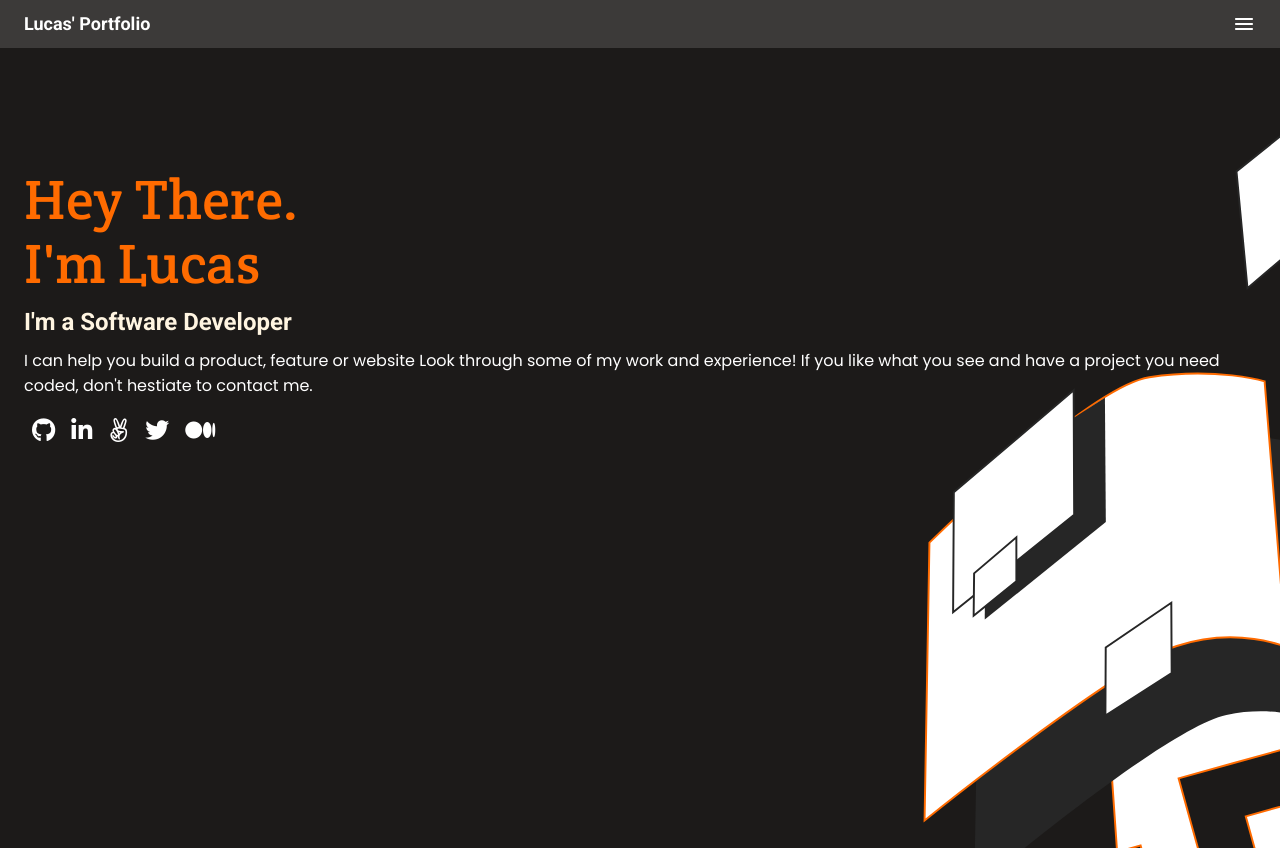
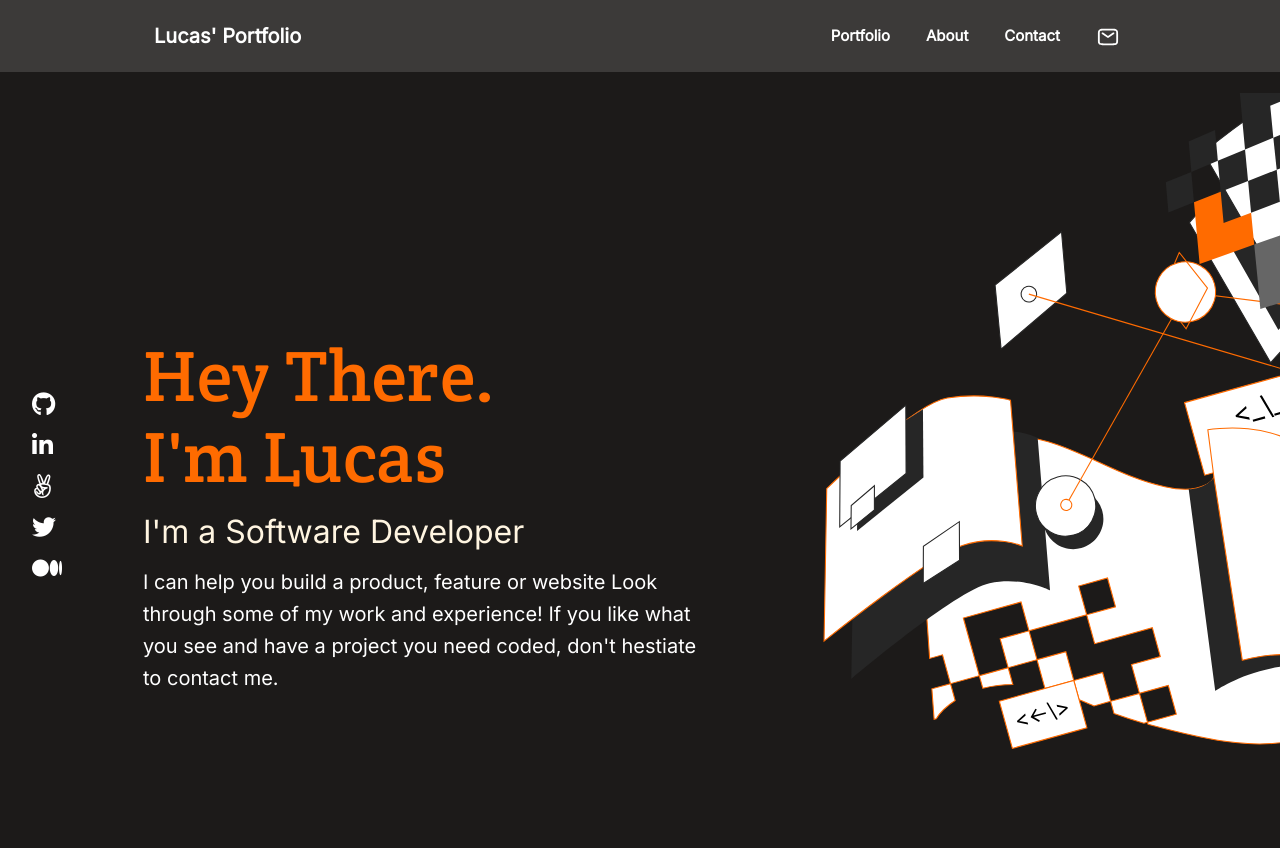
Before and after one commit to ryxtor/Portfolio, a website: page index.html in a window 1280 px wide. Shown: the top 848 px of the page. Drawn offline with Linux system fonts and the light colour scheme.

Commit message:
Add desktop version of header and headline

```diff
--- a/index.html
+++ b/index.html
@@ -11,12 +11,20 @@
     <body>
         <header class="header">
           <nav class="logo"><a href="#">Lucas' Portfolio</a></nav>
+          <ul class="nav-ul">
+            <li><nav class="portfolio">Portfolio</nav></li>
+          <li><nav class="about">About</nav></li>
+          <li><nav class="contact">Contact</nav></li>
+          <li><a href="#"><img width="24" height="22" src="src/Icon%20-%20Mail.svg" alt="email"></a></li>
+        </ul>
+
           <nav class="icon">
             <a href="#"><img src="src/Menu.svg" width="24" height="24" alt="Menu icon"></a>
           </nav>
         </header>
         <!--Headline Section-->
 <section class="headline">
+  <div class="headline-div">
     <h1>Hey There.<br/>
     I'm Lucas</h1>
     <h2 class="headline-title">I'm a Software Developer</h2>
@@ -24,6 +32,8 @@
       some of my work and experience! If you like what you see and have
        a project you need coded, don't hestiate to contact me.
     </p>
+  </div>
+  <div class="headline-social-div">
     <ul>
       <li>
         <a href="#"><i class="fab fa-github" title="github icon"></i></a>
@@ -41,6 +51,7 @@
         <a href="#"><i class="fab fa-medium-m" title="medium icon"></i></a>
       </li>
     </ul>
+  </div>
 </section>
 <!--Works Section-->
 <section class="works">
--- a/style.css
+++ b/style.css
@@ -23,8 +23,22 @@ a {
   padding: 12px 24px 12px 24px;
 }
 
+li {
+  padding: 8px;
+}
+
+.nav-ul li {
+  font-family: Inter, sans-serif;
+  font-style: normal;
+  font-weight: 600;
+  font-size: 15px;
+  line-height: 20px;
+  color: #fff;
+  padding: 10px 12px;
+  margin: 0 6px;
+}
+
 .logo {
-  display: flex;
   padding: 12px 24px 12px 24px;
   font-family: Roboto, sans-serif;
   font-style: normal;
@@ -74,10 +88,6 @@ ul {
   align-items: flex-start;
   padding: 12px 24px 0 24px;
   margin: 0;
-}
-
-li {
-  padding: 8px;
 }
 
 i {
@@ -425,3 +435,79 @@ h3 {
 .social-footer i {
   color: #505f79;
 }
+
+@media screen and (min-width: 992px) {
+  .header {
+    height: 72px;
+  }
+
+  .icon {
+    display: none;
+  }
+
+  .nav-ul {
+    margin: 0 142px 0 0;
+    padding: 16px 0;
+  }
+
+  .logo {
+    font-family: Inter, sans-serif;
+    font-size: 20px;
+    line-height: 20px;
+    padding: 10px 12px;
+    margin: 16px 0 16px 142px;
+  }
+
+  .headline {
+    background-image: url(src/Illustration-header.svg);
+    display: flex;
+  }
+
+  .headline-div {
+    order: 1;
+  }
+
+  .headline-social-div {
+    width: 143px;
+  }
+
+  h1 {
+    padding: 264px 0 0 0;
+    font-style: normal;
+    font-weight: normal;
+    font-size: 72px;
+    line-height: 81px;
+  }
+
+  .headline-title {
+    padding-left: 0;
+    font-family: Inter, sans-serif;
+    font-style: normal;
+    font-weight: 500;
+    font-size: 32px;
+    line-height: 44px;
+  }
+
+  .headline p {
+    padding-left: 0;
+    width: 566px;
+    font-family: Inter, sans-serif;
+    font-style: normal;
+    font-weight: normal;
+    font-size: 20px;
+    line-height: 32px;
+  }
+
+  .headline ul {
+    float: left;
+    flex-direction: column;
+    margin-top: 300px;
+    max-width: min-content;
+  }
+}
+
+@media screen and (max-width: 992px) {
+  .nav-ul {
+    display: none;
+  }
+}
```
Also changed, not shown: src/Icon - Mail.svg (added).
